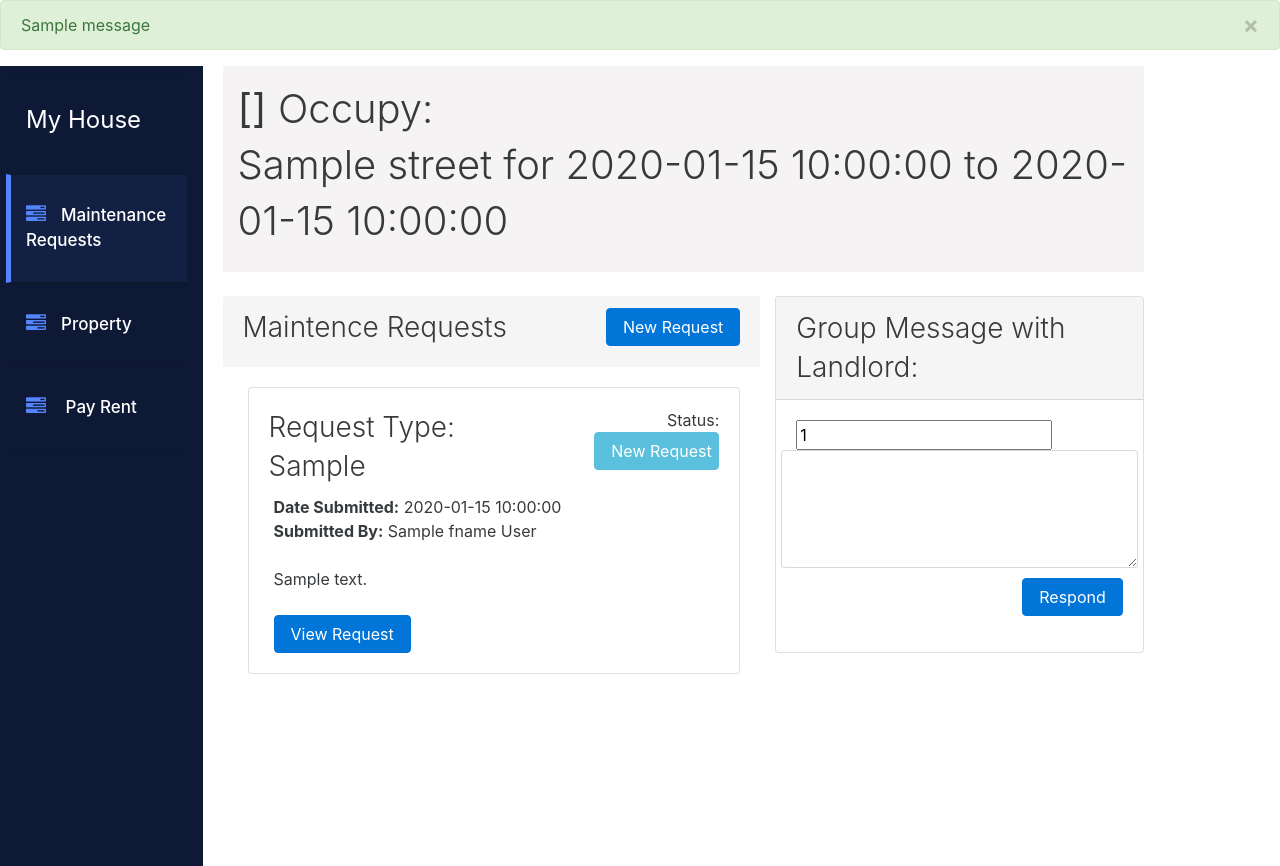
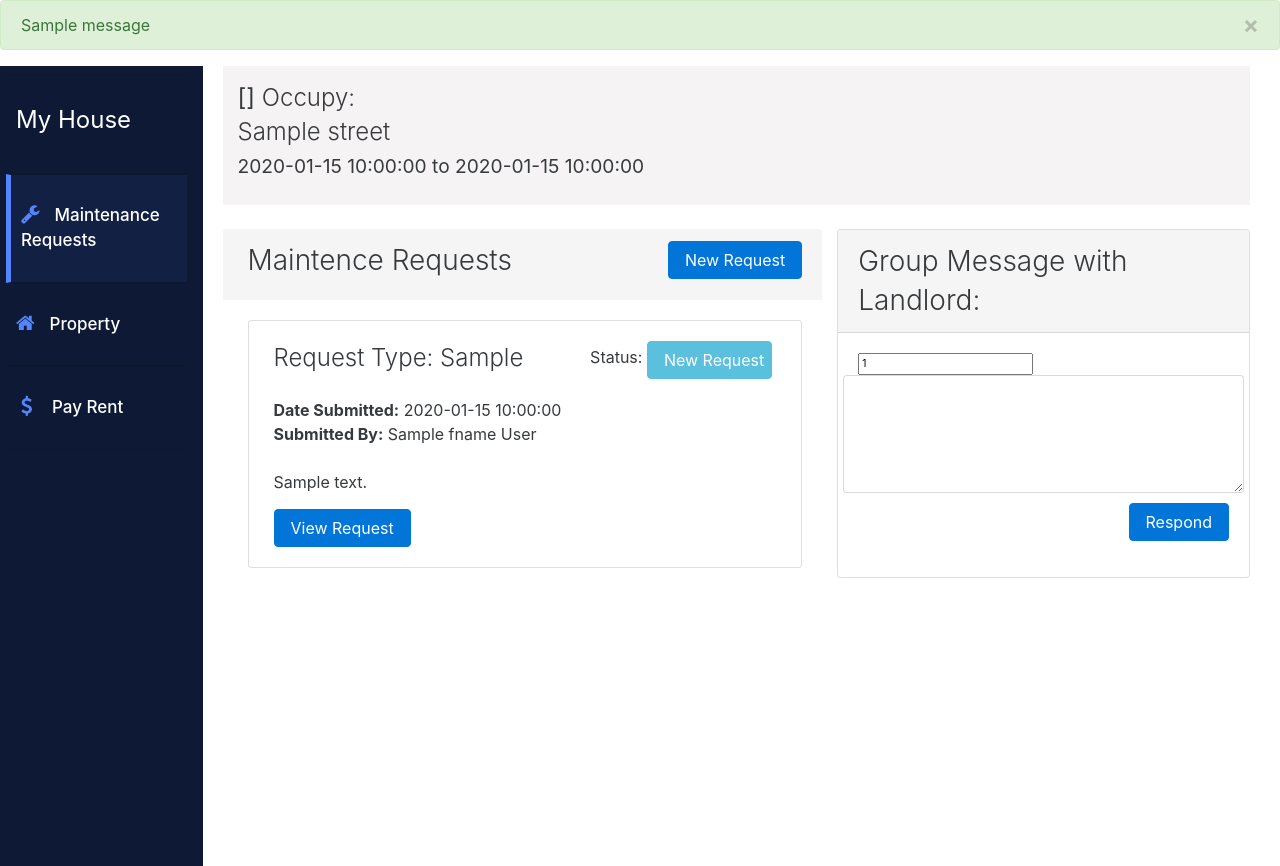
Before and after one commit to maxbbender/nexnest, a Python web app: template nexnest/templates/house/viewHouse.html in a window 1280 px wide. Shown: the part 54-920 px from the top of the page. Run offline with Jinja, Linux system fonts and the light colour scheme; the template is opened without the code that fills it: most values are stand-ins (such as "Sample title", 1, 10 or a date in 2020); one stand-in notice (Sample message) is shown; form fields are guessed from the names that the template uses; some libraries are stand-ins or nearby versions.

Commit message:
sample responsive

```diff
--- a/nexnest/templates/detailedListing.html
+++ b/nexnest/templates/detailedListing.html
@@ -255,6 +255,7 @@
 		      					    			    {% endfor %}
 			      					    		</div>
 			      					    	</p>
+			      					    	<!--TODO: FIX THIS-->
 			      					    	<form id="suggest_listing" action="{{url_for('housingRequests.create')}}" method="POST">
 			      					    	    {{ suggestListingForm.csrf_token }}
 			      					    	    {{ suggestListingForm.group_id }}
--- a/nexnest/templates/house/viewHouse.html
+++ b/nexnest/templates/house/viewHouse.html
@@ -2,38 +2,43 @@
 {% block content %}
 <link href="{{url_for('static', filename='css/landlord/dashboardStyling.css')}}" rel="stylesheet">
 <div class="row">
-    <div class="col-md-2 col-sm-1 hidden-xs display-table-cell v-align box" id="navigation" style="height: inherit;">
+    <div class="col-md-2 col-sm-2 col-xs-2 display-table-cell v-align box" id="navigation" style="height: inherit;">
         <div class="navi navbar">
         	<ul>
         		<li class="nav-item">
-        	        <a class="nav-link" data-toggle="tab" href="#maintenanceTab" role="tab" style="pointer-events: none;">
-        	        	</i><h4 class="hidden-xs hidden-sm"><strong>My House</strong></h4>
+        	        <a class="nav-link" style="padding-left: 10px; pointer-events: none;" data-toggle="tab" href="#" role="tab">
+        	        	<h4 class="hidden-md-down"><strong>My House</strong></h4>
         	        </a>
         	    </li>
         		<li class="nav-item">
-        	        <a class="nav-link active" data-toggle="tab" href="#maintenanceTab" role="tab">
-        	        	<i class="fa fa-tasks" aria-hidden="true"></i><span class="hidden-xs hidden-sm">Maintenance Requests</span>
+        	        <a class="nav-link active" style="padding-left: 10px;" data-toggle="tab" href="#maintenanceTab" role="tab">
+        	        	<i class="fa fa-wrench" aria-hidden="true"></i><span class="hidden-md-down">Maintenance Requests</span>
         	        </a>
         	    </li>
         	    {% if current_user in landlords %}
         	    <li class="nav-item">
-        	        <a class="nav-link" data-toggle="tab" href="#membersTab" role="tab">
-        	        	<i class="fa fa-tasks" aria-hidden="true"></i>
-        	        	<span class="hidden-xs hidden-sm">
+        	        <a class="nav-link" style="padding-left: 10px;" data-toggle="tab" href="#membersTab" role="tab">
+        	        	<i class="fa fa-users" aria-hidden="true"></i>
+        	        	<span class="hidden-md-down">
         	        		Group Members
         	        	</span>
         	        </a>
         	    </li>
         	    {% endif %}
         	    <li class="nav-item">
-        	        <a class="nav-link" data-toggle="tab" href="#propertyTab" role="tab">
-        	        	<i class="fa fa-tasks" aria-hidden="true"></i><span class="hidden-xs hidden-sm">Property</span>
+        	        <a class="nav-link" style="padding-left: 10px;" data-toggle="tab" href="#propertyTab" role="tab">
+        	        	<i class="fa fa-home" aria-hidden="true"></i><span class="hidden-md-down">Property</span>
+        	        </a>
+        	    </li>
+        	    <li class="nav-item hidden-lg-up">
+        	        <a class="nav-link" style="padding-left: 10px;" data-toggle="tab" href="#messagesTab" role="tab">
+        	        	<i class="fa fa-comments-o" aria-hidden="true"></i><span class="hidden-md-down">Messages</span>
         	        </a>
         	    </li>
         	    <li class="nav-item">
-        	        <a class="nav-link" data-toggle="tab" href="#rentTab" role="tab">
-        	        	<i class="fa fa-tasks" aria-hidden="true"></i>
-        	        	<span class="hidden-xs hidden-sm">
+        	        <a class="nav-link" style="padding-left: 15px;" data-toggle="tab" href="#rentTab" role="tab">
+        	        	<i class="fa fa-usd" aria-hidden="true"></i>
+        	        	<span class="hidden-md-down">
         	        		{% if current_user in landlords %}
         	        			Rent Collected
         	        		{% else %}
@@ -45,32 +50,32 @@
         	</ul>
         </div>
     </div>
-    <div class="col-sm-10 col-md-9">
+    <div class="col-sm-10 col-md-10 col-xs-10">
     	<div class="row m-x-auto">
 	        <div class="col-xs-12">
 	            <div class="callout-block text-center fade-in-b">
-	                <h1>
-	                    <strong>{{ house.group.name }}</strong> Occupy:
-	                    <br>
-	                    {{ house.listing.street }}
-	                    for {{ house.listing.start_date }} to {{ house.listing.end_date }}
+	                <h1 style="font-size: 3.0vh">
+	                    <span class="hidden-xs-down"><strong>{{ house.group.name }}</strong> Occupy:</span>
+	                    <br class="hidden-xs-down">
+	                    <span>{{ house.listing.street }}<br>
+	                    <small>{{ house.listing.start_date }} to {{ house.listing.end_date }}<small></span>
 	                </h1>
 	            </div>
 	        </div>
     	</div>
     	<br>
     	<div class="row">
-    		<div class="col-xs-7" style="padding-left: 35px;">
+    		<div class="col-xs-12 col-lg-7" style="padding-left: 35px;">
 			    <div class="tab-content">
 				    <div class="tab-pane active" id="maintenanceTab" role="tabpanel" style="padding: 0px;">
 				    	<div class="row">
 				    	    <div class="card" style="width:100%; border: 0px solid rgba(0, 0, 0, 0.125);">
 				    	        <div class="card-header" style="border-bottom: 0px solid rgba(0, 0, 0, 0.125);">
 				    	        	<div class="row">
-				    	        		<div class="col-xs-7">
-				    	        			<h3>Maintence Requests</h3>
+				    	        		<div class="col-md-7 col-xs-12">
+				    	        			<h3 style="font-size: 3.5vh;">Maintence Requests</h3>
 				    	        		</div>
-				    	        		<div class="col-xs-5" style="text-align: right;">
+				    	        		<div class="col-md-5 col-xs-12" style="text-align: right;">
 				    	        			{% if not current_user in landlords %}
 				    	        				<a href='#' class="btn btn-primary" data-toggle="modal" data-target="#maintenanceRequestModal">New Request</a>
 				    	        			{% endif %}
@@ -84,11 +89,11 @@
 			    	            				<div class="card">
 			    	            					<div class="card-block">
 					    	            				<div class="row">
-					    	            					<div class="col-xs-7">
-					    	            						<strong><h3>Request Type: {{ request.request_type }}</h3></strong>
+					    	            					<div class="col-xl-7 col-lg-12 col-xs-12">
+					    	            						<strong><h3 style="font-size: 3.0vh">Request Type: {{ request.request_type }}</h3></strong>
 					    	            					</div>
-					    	            					<div class="col-xs-5" style="text-align: right;">
-					    	            						Status:
+					    	            					<div class="col-xl-5 col-lg-12 col-xs-12">
+					    	            						<span style="font-size: 2.0vh;">Status: </span>
 					    	            						{% if request.status == 'open' %}
 					    	            							<button class="btn btn-info" style="width: 125px; pointer-events: none;">New Request </button>
 					    	            						{% elif request.status == 'inprogress' %}
@@ -98,13 +103,16 @@
 					    	            						{% endif %}
 					    	            					</div>
 					    	            				</div>
+					    	            				<br>
 					    	            				<div class="row">
 					    	            					<div class="col-xs-12">
-					    	            						<strong>Date Submitted:</strong> {{ request.date_created }}
-					    	            						<br>
-					    	            						<strong>Submitted By:</strong> {{ request.user.fname }} {{ request.user.lname }}
-					    	            						<br><br>
-					    	            						{{ request.details }}
+					    	            						<span style="font-size: 2.0vh;">
+						    	            						<strong>Date Submitted:</strong> {{ request.date_created }}
+						    	            						<br>
+						    	            						<strong>Submitted By:</strong> {{ request.user.fname }} {{ request.user.lname }}
+						    	            						<br><br>
+						    	            						{{ request.details }}
+					    	            						</span>
 					    	            						<br><br>
 					    	            						<a href="{{url_for('houses.maintenanceRequestView', id=request.id)}}" class="btn btn-primary">View Request</a>
 					    	            					</div>
@@ -133,10 +141,10 @@
 			        	                    <div class="row">
 			        	                        <div class="col-xs-12">
 			        	                            {% if current_user in landlords %}
-			        	                                <p class="card-text"><strong>The group at this property: </strong>{{ house.group.name }}</p>
+			        	                                <p class="card-text" style="font-size: 3.0vh;"><strong>{{ house.group.name }}</strong></p>
 			        	                                {% with group=house.group %}
 			        	                                    {% for user in group.acceptedUsers %}
-			        	                                        {% include 'tour/member.html' %}
+			        	                                        {% include 'house/smallMember.html' %}
 			        	                                    {% endfor %}
 			        	                                {% endwith %}
 			        	                            {% endif %}
@@ -162,6 +170,34 @@
 				    	    </div>
 				    	</div>
 				    </div>
+				    <div class="tab-pane hidden-lg-up" id="messagesTab" role="tabpanel" style="padding: 0px;">
+				    	<div class="row">
+				    	    <div class="card" style="width:100%;">
+    	    			        <h3 class="card-header" style="font-size: 3.5vh;">Group Message with Landlord:</h3>
+    	    			        <div class="card-block">
+    	    			            <!-- Add new message -->
+    	    			            <div class="form-group">
+    	    			                <form action="{{url_for('houses.messageCreate')}}" method='POST'>
+    	    			                    {{messageForm.houseID(value=house.id)}}
+    	    			                    {{messageForm.csrf_token}}
+    	    			                    <div class="row">
+    	    			                        {{messageForm.content(class="form-control", rows=5)}}
+    	    			                    </div>
+    	    			                    <div class="row" style="padding-top: 10px; text-align:-webkit-right;">
+    	    			                        <div class="col-xs-12">
+    	    			                            <input class="btn btn-primary" type="submit" value="Respond">
+    	    			                        </div>
+    	    			                    </div>
+    	    			                </form>
+    	    			            </div>
+    	    			        </div>
+    	    			    </div>
+    	    			    <!-- Messages -->
+						    {% for message in messages %}
+						        {% include 'house/message.html' %}
+						    {% endfor %}
+				    	</div>
+				    </div>
 				    <div class="tab-pane" id="rentTab" role="tabpanel" style="padding: 0px;">
 				    	<div class="row">
 				    	    <div class="card" style="width:100%;">
@@ -176,7 +212,7 @@
 				    </div>
 				</div>
     		</div>
-    		<div class="col-xs-5">
+    		<div class="col-md-5 hidden-md-down">
 			    <div class="card" style="width:100%;">
 			        <h3 class="card-header">Group Message with Landlord:</h3>
 			        <div class="card-block">
--- a/nexnest/templates/landlord/dashboard.html
+++ b/nexnest/templates/landlord/dashboard.html
@@ -1332,7 +1332,7 @@
 	var hash = document.location.hash;
 	hash = hash.substr(1);
 	if(!hash){
-		hash = "occupiedListingsTab";
+		hash = "occupiedListingsTab-currentlyOccupiedTab";
 		window.location.hash = hash;
 	}
 	//alert(hash);
--- a/nexnest/templates/listingMoreInfo.html
+++ b/nexnest/templates/listingMoreInfo.html
@@ -3,6 +3,7 @@
         <img src="{{url_for('static', filename='img/testHouse.jpg')}}" class="listingImg card-img-top">
     </a>
     <div class="card-block">
+        <span style="font-size: 2.0vh;">
         <div class="row">
             <div class="col-xs-6">
                 {{ listing.num_bedrooms }}<i class="fa fa-bed" aria-hidden="true"></i>
@@ -58,5 +59,6 @@
                 </div>
             {% endif %}
         </div>
+        </span>
     </div>
 </div>
```
Also changed, not shown: nexnest/templates/house/message.html (+6 -5 lines), nexnest/templates/house/smallMember.html (added, +28 -0 lines), nexnest/templates/landlord/createListing.html (+31 -13 lines).
